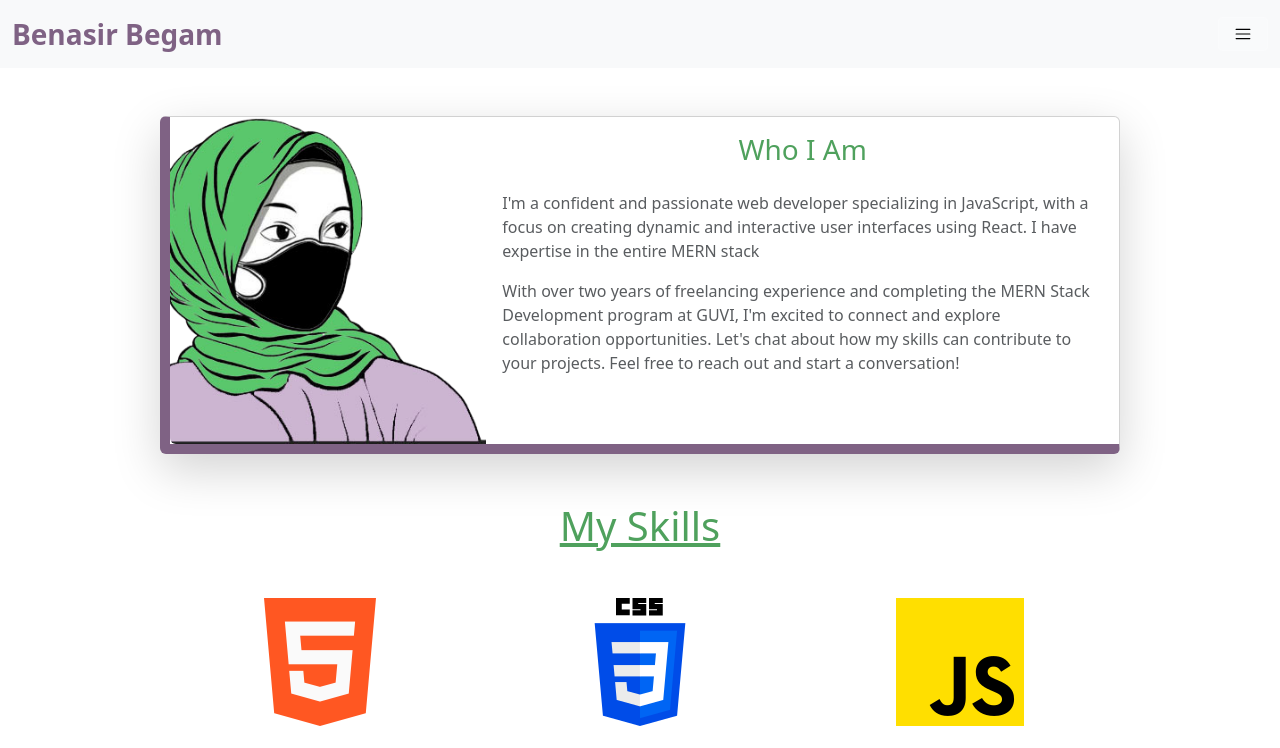
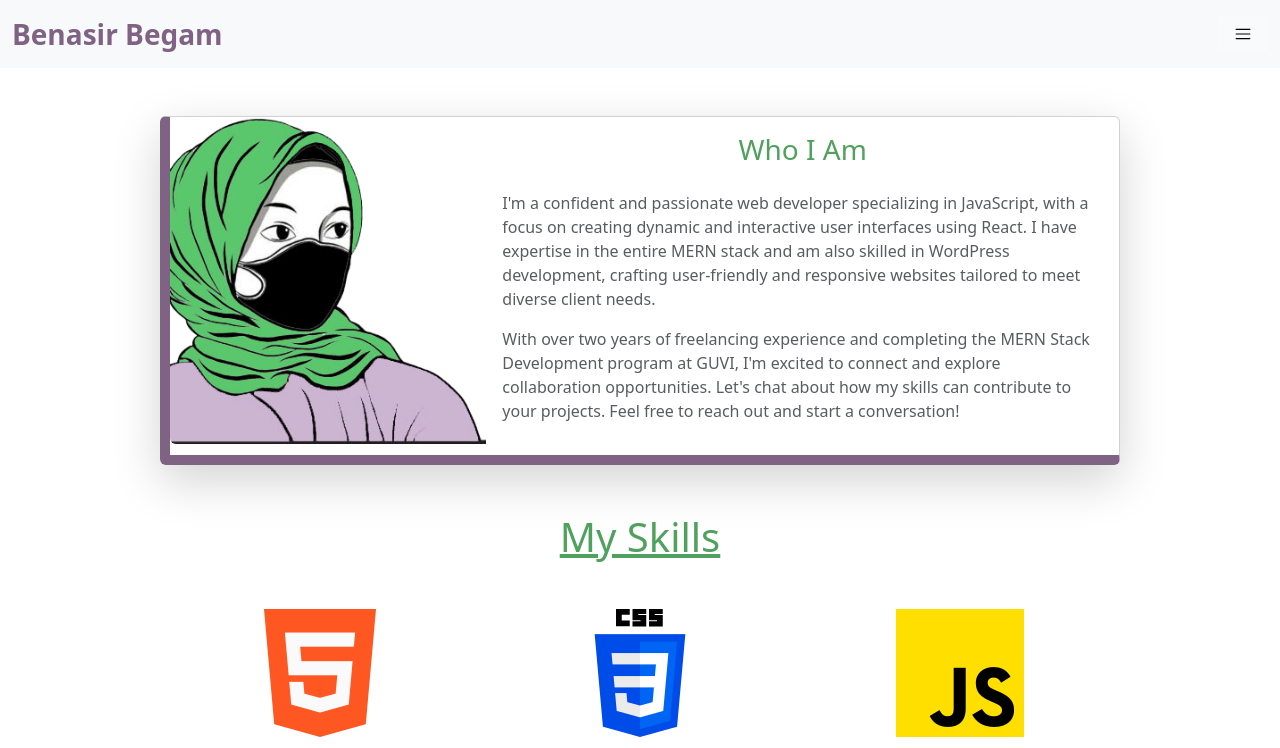
Before and after one commit to Benasir-93/portfolio-frontend, a React (Vite) app: page /about in a window 1280 px wide. Shown: the top 748 px of the page. Built offline with nearby package versions, Linux system fonts and the light colour scheme.

Commit message:
Update About.jsx

```diff
--- a/src/About.jsx
+++ b/src/About.jsx
@@ -17,7 +17,9 @@ function About() {
     <div class="col-md-8">
       <div class="card-body">
         <h3 class="card-title mb-4 text-center" style={{color:"#4fa15d"}}  data-aos="fade-right" data-aos-duration="1000">Who I Am</h3>
-        <p className="fw-medium text-muted">I'm a confident and passionate web developer specializing in JavaScript, with a focus on creating dynamic and interactive user interfaces using React. I have expertise in the entire MERN stack</p>
+        <p className="fw-medium text-muted">I'm a confident and passionate web developer specializing in JavaScript, with a focus on creating dynamic and interactive user interfaces using React. I have expertise in the entire MERN stack and am also skilled in WordPress development, crafting user-friendly and responsive websites tailored to meet diverse client needs.
+
+</p>
         <p class="fw-medium text-muted">
         With over two years of freelancing experience and completing the MERN Stack Development program at GUVI, I'm excited to connect and explore collaboration opportunities. Let's chat about how my skills can contribute to your projects. Feel free to reach out and start a conversation!</p>
       </div>
```
